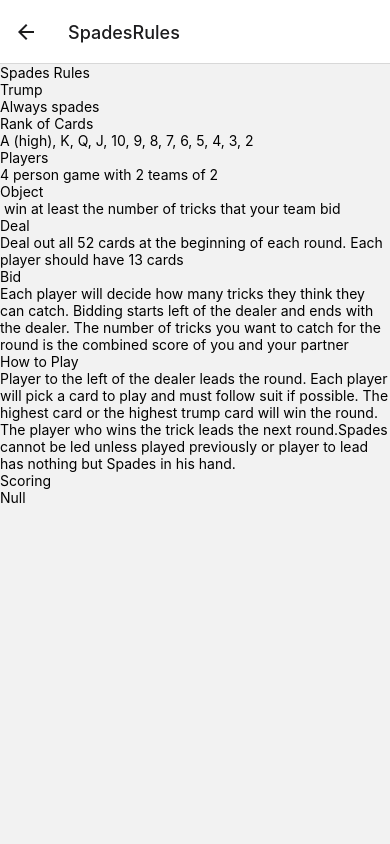
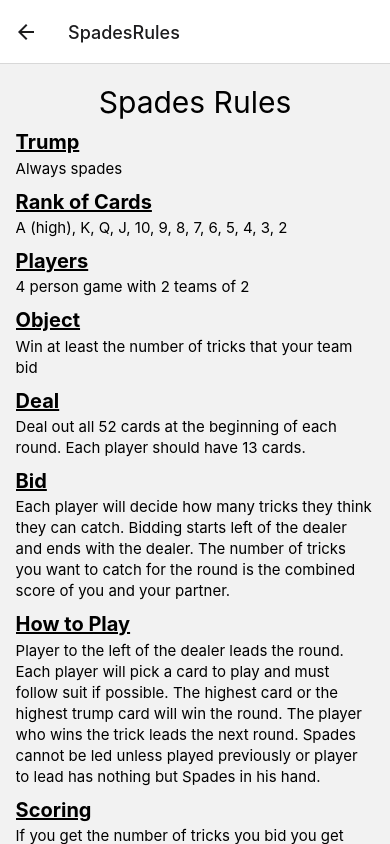
Before and after one commit to l-lavelle/Card-Scores, a React Native app in the folder Client/: screen /SpadesRules in a window 390 px wide. Built offline with nearby package versions, Linux system fonts and the light colour scheme.

Commit message:
clean up code and spades rules styling

```diff
--- a/Client/components/Spades/SpadesGame/SpadesBidModal.js
+++ b/Client/components/Spades/SpadesGame/SpadesBidModal.js
@@ -1,4 +1,4 @@
-import React, { useState, useEffect } from "react";
+import React, { useState } from "react";
 import { View, Text, Pressable, Modal } from "react-native";
 import { MaterialIcons } from "@expo/vector-icons";
 import { Counter } from "../SpadesCounter/Counter";
--- a/Client/components/Spades/SpadesGame/SpadesGame.js
+++ b/Client/components/Spades/SpadesGame/SpadesGame.js
@@ -5,7 +5,6 @@ import {
   Text,
   TouchableOpacity,
   Pressable,
-  Image,
   ImageBackground,
 } from "react-native";
 import AsyncStorage from "@react-native-async-storage/async-storage";
--- a/Client/components/Spades/SpadesPlayers/SpadesPlayersStyles.js
+++ b/Client/components/Spades/SpadesPlayers/SpadesPlayersStyles.js
@@ -54,9 +54,9 @@ export const PlayersStyles = StyleSheet.create({
     width: "100%",
     height: 20,
     fontSize: 16,
-    border: "none",
-    background: "none",
-    outline: "none",
+    // border: "none",
+    // background: "none",
+    // outline: "none",
     marginTop: "8%",
   },
   txtFieldLabel: {
--- a/Client/components/Spades/SpadesRules/SpadesRules.js
+++ b/Client/components/Spades/SpadesRules/SpadesRules.js
@@ -1,43 +1,76 @@
-import { StatusBar } from "expo-status-bar";
-import { View, Text, Image, ScrollView, TouchableOpacity } from "react-native";
-import { NavigationContainer } from "@react-navigation/native";
-import { createNativeStackNavigator } from "@react-navigation/native-stack";
+import { View, Text, ScrollView } from "react-native";
+import { SpadesRulesStyles } from "./SpadesRulesStyles";
 
 export function SpadesRules({ navigation }) {
   return (
     <>
-      <View>
-        <Text>Spades Rules</Text>
-        <Text>Trump</Text>
-        <Text>Always spades</Text>
-        <Text>Rank of Cards</Text>
-        <Text>A (high), K, Q, J, 10, 9, 8, 7, 6, 5, 4, 3, 2</Text>
-        <Text>Players</Text>
-        <Text>4 person game with 2 teams of 2</Text>
-        <Text>Object</Text>
-        <Text> win at least the number of tricks that your team bid</Text>
-        <Text>Deal</Text>
-        <Text>
-          Deal out all 52 cards at the beginning of each round. Each player
-          should have 13 cards
-        </Text>
-        <Text>Bid</Text>
-        <Text>
-          Each player will decide how many tricks they think they can catch.
-          Bidding starts left of the dealer and ends with the dealer. The number
-          of tricks you want to catch for the round is the combined score of you
-          and your partner
-        </Text>
-        <Text>How to Play</Text>
-        <Text>
-          Player to the left of the dealer leads the round. Each player will
-          pick a card to play and must follow suit if possible. The highest card
-          or the highest trump card will win the round. The player who wins the
-          trick leads the next round.Spades cannot be led unless played
-          previously or player to lead has nothing but Spades in his hand.
-        </Text>
-        <Text>Scoring</Text>
-        <Text>Null</Text>
+      <View style={SpadesRulesStyles.container}>
+        <Text style={SpadesRulesStyles.title}>Spades Rules</Text>
+        <ScrollView>
+          <Text style={SpadesRulesStyles.contentTitle}>Trump</Text>
+          <Text style={SpadesRulesStyles.rulesText}>Always spades</Text>
+          <Text style={SpadesRulesStyles.contentTitle}>Rank of Cards</Text>
+          <Text style={SpadesRulesStyles.rulesText}>
+            A (high), K, Q, J, 10, 9, 8, 7, 6, 5, 4, 3, 2
+          </Text>
+          <Text style={SpadesRulesStyles.contentTitle}>Players</Text>
+          <Text style={SpadesRulesStyles.rulesText}>
+            4 person game with 2 teams of 2
+          </Text>
+          <Text style={SpadesRulesStyles.contentTitle}>Object</Text>
+          <Text style={SpadesRulesStyles.rulesText}>
+            Win at least the number of tricks that your team bid
+          </Text>
+          <Text style={SpadesRulesStyles.contentTitle}>Deal</Text>
+          <Text style={SpadesRulesStyles.rulesText}>
+            Deal out all 52 cards at the beginning of each round. Each player
+            should have 13 cards.
+          </Text>
+          <Text style={SpadesRulesStyles.contentTitle}>Bid</Text>
+          <Text style={SpadesRulesStyles.rulesText}>
+            Each player will decide how many tricks they think they can catch.
+            Bidding starts left of the dealer and ends with the dealer. The
+            number of tricks you want to catch for the round is the combined
+            score of you and your partner.
+          </Text>
+          <Text style={SpadesRulesStyles.contentTitle}>How to Play</Text>
+          <Text style={SpadesRulesStyles.rulesText}>
+            Player to the left of the dealer leads the round. Each player will
+            pick a card to play and must follow suit if possible. The highest
+            card or the highest trump card will win the round. The player who
+            wins the trick leads the next round. Spades cannot be led unless
+            played previously or player to lead has nothing but Spades in his
+            hand.
+          </Text>
+          <Text style={SpadesRulesStyles.contentTitle}>Scoring</Text>
+          <Text style={SpadesRulesStyles.rulesText}>
+            If you get the number of tricks you bid you get your bid x 10. If
+            you get over the number of trick you bid add 1 point for each
+            additional trick caught. If you didnt get the number of trick you
+            bid its negative your bid x 10.
+            <View>
+              <Text style={SpadesRulesStyles.rulesText}>
+                Example: Bid 5 and made it - Score: 50
+              </Text>
+            </View>
+            <View>
+              <Text style={SpadesRulesStyles.rulesText}>
+                Example: Bid 4 and got 6 - Score: 42
+              </Text>
+            </View>
+            <View>
+              <Text style={SpadesRulesStyles.rulesText}>
+                Example: Bid 6 and didnt get 6 - Score: -60
+              </Text>
+            </View>
+          </Text>
+          <Text style={SpadesRulesStyles.contentTitle}>Null</Text>
+          <Text style={SpadesRulesStyles.rulesTextEnd}>
+            If you dont think you can get a trick you can call null. If you dont
+            catch a single trick your team gets 100 points. But if you get any
+            tricks its -100 so bid carefully.
+          </Text>
+        </ScrollView>
       </View>
     </>
   );
--- /dev/null
+++ b/Client/components/Spades/SpadesRules/SpadesRulesStyles.js
@@ -0,0 +1,33 @@
+import { PixelRatio, StyleSheet } from "react-native";
+import { get } from "react-native/Libraries/TurboModule/TurboModuleRegistry";
+
+const fontScale = PixelRatio.getFontScale();
+const getFontSize = (size) => size / fontScale;
+
+export const SpadesRulesStyles = StyleSheet.create({
+  container: {
+    flex: 1,
+    marginTop: "5%",
+    marginHorizontal: "4%",
+  },
+  title: {
+    fontSize: getFontSize(30),
+    textAlign: "center",
+  },
+  contentTitle: {
+    fontSize: getFontSize(20),
+    fontWeight: "bold",
+    textDecorationLine: "underline",
+    marginTop: "3%",
+    marginBottom: "1%",
+  },
+  rulesText: {
+    fontSize: getFontSize(15),
+    lineHeight: 21,
+  },
+  rulesTextEnd: {
+    fontSize: getFontSize(15),
+    marginBottom: "5%",
+    lineHeight: 21,
+  },
+});
```
